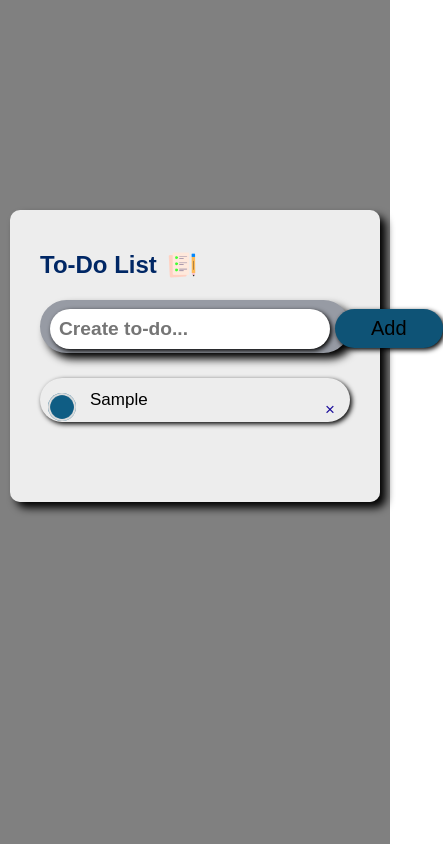
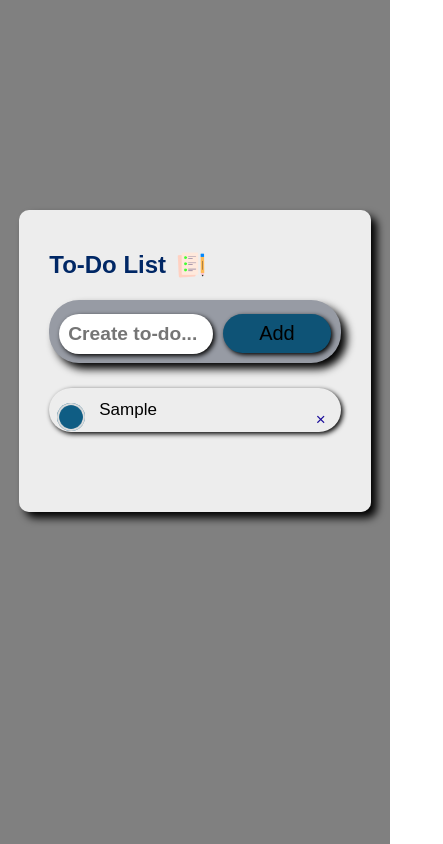
Before and after one commit to ArpitSingh73/To-do-list, a plain HTML site: page index.html in a window 390 px wide. Both pictures are taken after typing "Sample" into the empty fields and a click on the button "Add". Shown: the whole page, 443 px wide, since content can reach past the window. Drawn offline with Linux system fonts and the light colour scheme.

Commit message:
responsiveness added

```diff
--- a/index.html
+++ b/index.html
@@ -1,19 +1,19 @@
 <!DOCTYPE html>
 <html lang="en">
   <head>
-    <meta charset="UTF-8">
-    <meta name="viewport" content="width=device-width, initial-scale=1.0">
+    <meta charset="UTF-8" />
+    <meta name="viewport" content="width=device-width, initial-scale=1.0" />
     <title>To-do List</title>
 
     <style>
-    *{
-        margin:0;
-        padding:0;
-        font-family:'Poppins', sans-serif;
+      * {
+        margin: 0;
+        padding: 0;
+        font-family: "Poppins", sans-serif;
         box-sizing: border-box;
       }
 
-    .container{
+      .container {
         display: block;
         width: 100%;
         min-height: 100vh;
@@ -21,9 +21,8 @@
         padding: 10px;
         justify-content: center;
         align-items: center;
-
       }
-    .todo{
+      .todo {
         margin-top: 100px;
         width: 100%;
         max-width: 540px;
@@ -34,20 +33,19 @@
         box-shadow: 6px 6px 9px;
       }
 
-    .todo h2{
+      .todo h2 {
         color: #002765;
         display: flex;
         align-items: center;
         margin-bottom: 20px;
-
       }
 
-    .todo h2 img{
+      .todo h2 img {
         width: 30px;
         margin-left: 10px;
       }
 
-    .row{
+      .row {
         display: flex;
         align-items: center;
         justify-content: space-between;
@@ -57,9 +55,8 @@
         margin-bottom: 25px;
         box-shadow: 6px 6px 9px;
         padding-top: 4px;
-
       }
-    input{
+      input {
         flex: 1;
         padding: 9px;
         border: none;
@@ -70,28 +67,25 @@
         /* background: transparent; */
         font-weight: 600;
         box-shadow: 2px 2px 5px;
-
       }
-    button{
+      button {
         outline: none;
         border: none;
         border-radius: 30px;
-        padding:8px 36px;
+        padding: 8px 36px;
         margin: 5px;
         box-shadow: 2px 2px 5px;
-
-
 
         /* color: #fff; */
         background: #0e5376;
         font-size: 20px;
         cursor: pointer;
       }
-    button:hover{
+      button:hover {
         background-color: #084ab48d;
       }
 
-    ul li{
+      ul li {
         list-style: none;
         font-size: 17px;
         padding: 12px 8px 12px 50px;
@@ -102,11 +96,10 @@
         border: 2P solid black;
         border-radius: 30px;
         margin-bottom: 10px;
-
       }
 
-    ul li::before{
-        content: '';
+      ul li::before {
+        content: "";
         position: absolute;
         height: 28px;
         width: 28px;
@@ -117,21 +110,19 @@
         background-position: center;
         top: 15px;
         left: 8px;
-
-
       }
-    ul li:hover{
+      ul li:hover {
         background-color: #979ba4;
       }
-    ul li.checked{
+      ul li.checked {
         color: #555;
         text-decoration: line-through;
       }
-    ul li.checked::before{
+      ul li.checked::before {
         background-image: url(checked.png);
       }
 
-    ul li span{
+      ul li span {
         position: absolute;
         right: 0;
         top: 7px;
@@ -144,25 +135,36 @@
         /* justify-content: center; */
         border-radius: 50%;
         /* box-shadow: 2px 2px 5px; */
-
       }
 
-    ul li span:hover{
+      ul li span:hover {
         background: #edeef0;
       }
+
+      @media screen and (max-width: 440px) {
+        .todo {
+          width: 95%;
+        }
+
+        input{
+            width: 60%;
+        }
+
+        button{
+            padding: 8px 36px;
+        margin: 10px;
+        }
+      }
     </style>
-
   </head>
   <body>
     <div class="container">
-
       <div class="todo">
-        <h2>To-Do List <img src="icon.png" alt=""></h2>
+        <h2>To-Do List <img src="icon.png" alt="" /></h2>
 
         <div class="row">
-            <input type="text" placeholder="Create to-do..." id="input-box">
+          <input type="text" placeholder="Create to-do..." id="input-box" />
           <button onclick="AddTask()">Add</button>
-
         </div>
 
         <ul id="list">
@@ -173,46 +175,46 @@ background: #edeef0;
   </body>
 
   <script>
+    const inputbox = document.getElementById("input-box");
+    const listcont = document.getElementById("list");
 
-const inputbox = document.getElementById("input-box")
-const listcont = document.getElementById("list")
+    function AddTask() {
+      if (inputbox.value === "") {
+        alert("Please enter a task to add");
+      } else {
+        let li = document.createElement("li");
+        li.innerHTML = inputbox.value;
+        listcont.appendChild(li);
 
-function AddTask(){
-    if(inputbox.value === ''){
-        alert("Please enter a task to add")
-    }else{
-        let li = document.createElement("li")
-        li.innerHTML = inputbox.value
-        listcont.appendChild(li)
-
-        let span = document.createElement("span")
-        span.innerHTML = '\u00d7'
-        li.appendChild(span)
+        let span = document.createElement("span");
+        span.innerHTML = "\u00d7";
+        li.appendChild(span);
       }
-    inputbox.value = ''
-    saveIt()
+      inputbox.value = "";
+      saveIt();
     }
 
-listcont.addEventListener("click", function(e){
-    if(e.target.tagName === "LI"){
-        e.target.classList.toggle("checked")
-        saveIt()
-    }else if(e.target.tagName === "SPAN"){
-e.target.parentElement.remove()
-saveIt()
+    listcont.addEventListener(
+      "click",
+      function (e) {
+        if (e.target.tagName === "LI") {
+          e.target.classList.toggle("checked");
+          saveIt();
+        } else if (e.target.tagName === "SPAN") {
+          e.target.parentElement.remove();
+          saveIt();
         }
-}, false )
+      },
+      false
+    );
 
-
-function saveIt(){
-    localStorage.setItem("data", listcont.innerHTML)
+    function saveIt() {
+      localStorage.setItem("data", listcont.innerHTML);
     }
 
-
-function showTask(){
-    listcont.innerHTML = localStorage.getItem("data")
+    function showTask() {
+      listcont.innerHTML = localStorage.getItem("data");
     }
-showTask()
+    showTask();
   </script>
-
 </html>
```
Lines whose indentation alone changed are shown as unchanged.
